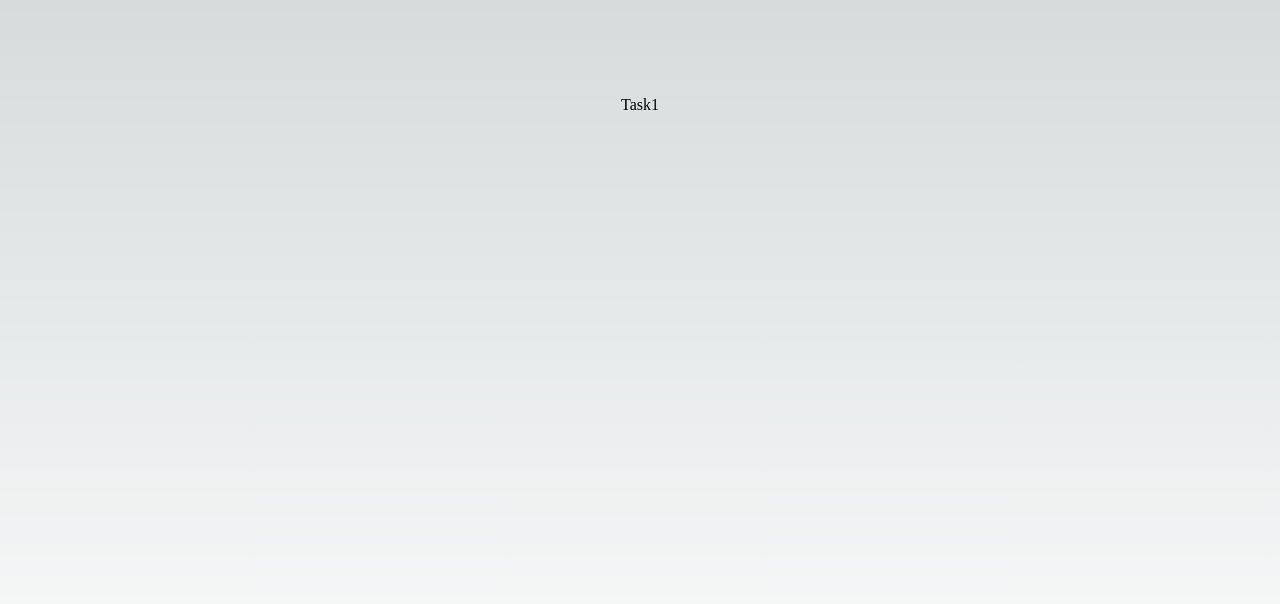
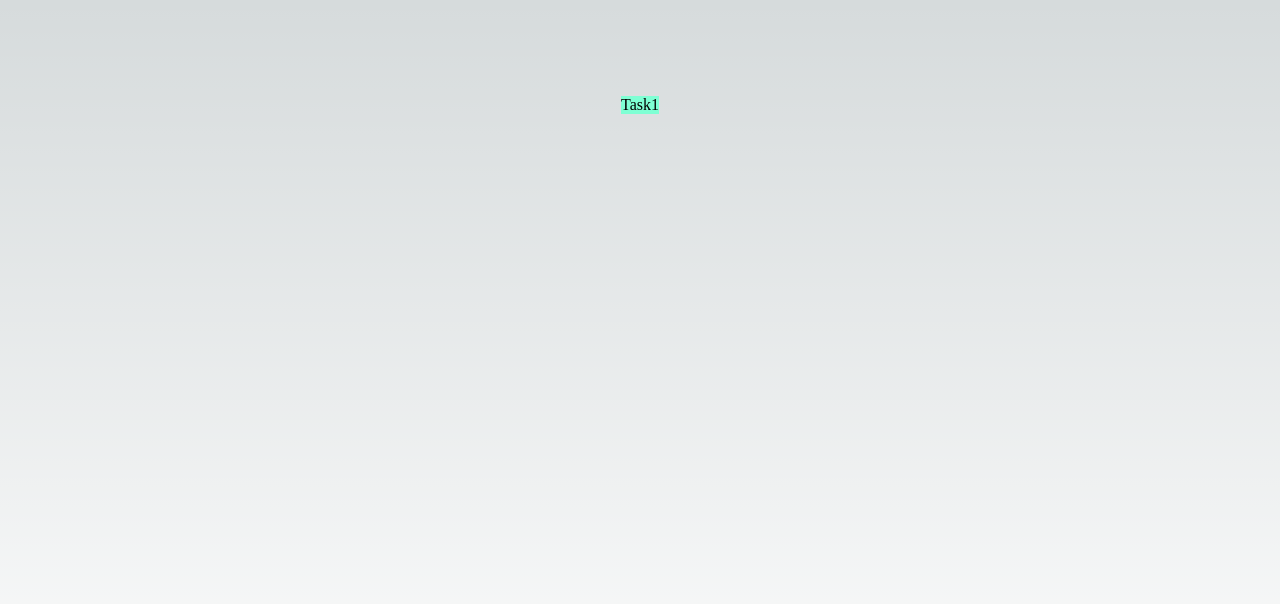
Before and after one commit to Aluonam/pt_301223, a Next.js app: page / in a window 1280 px wide. Shown: the top 604 px of the page. Built offline with nearby package versions, Linux system fonts and the light colour scheme.

Commit message:
feat: container task1 with css module

```diff
--- a/ScreenPrincipal.jsx
+++ b/ScreenPrincipal.jsx
@@ -1,5 +1,5 @@
 import React from 'react'
-import Task1 from './components/Task1'
+import Task1 from './components/task1/Task1'
 
 const ScreenPrincipal = () => {
   return (
--- a/components/Task1.jsx
+++ /dev/null
@@ -1,9 +0,0 @@
-import React from 'react'
-
-const Task1 = () => {
-  return (
-    <div>Task1</div>
-  )
-}
-
-export default Task1
--- /dev/null
+++ b/components/task1/Task1.jsx
@@ -0,0 +1,18 @@
+import React, { useEffect, useState } from 'react'
+import style from './Task1.module.css'
+
+const Task1 = () => {
+
+    const [dataAPI, setDataAPI] = useState()
+
+    useEffect(() => {
+
+    }, [])
+
+  return (
+    <div className={style.container}>
+        Task1</div>
+  )
+}
+
+export default Task1
--- /dev/null
+++ b/components/task1/Task1.module.css
@@ -0,0 +1,4 @@
+
+.container{
+    background-color: aquamarine;
+}
```
